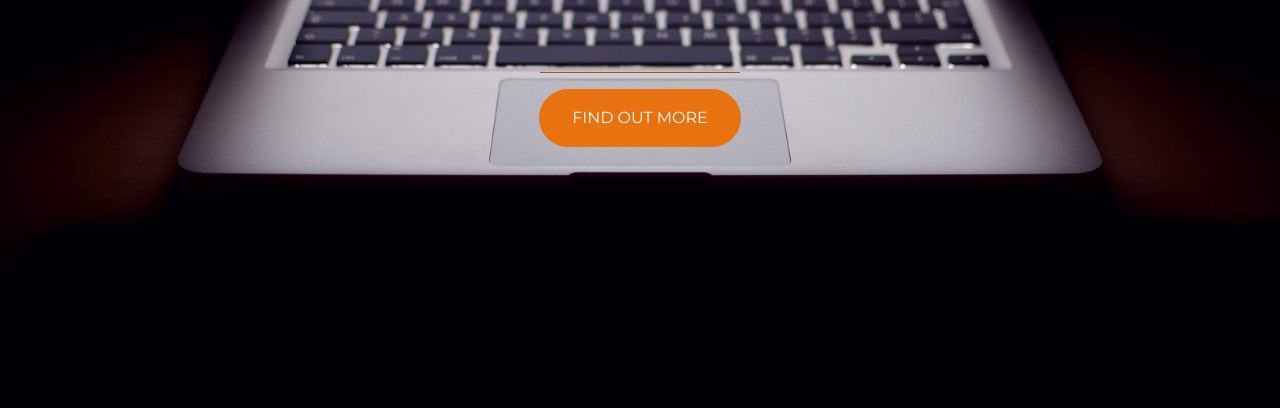
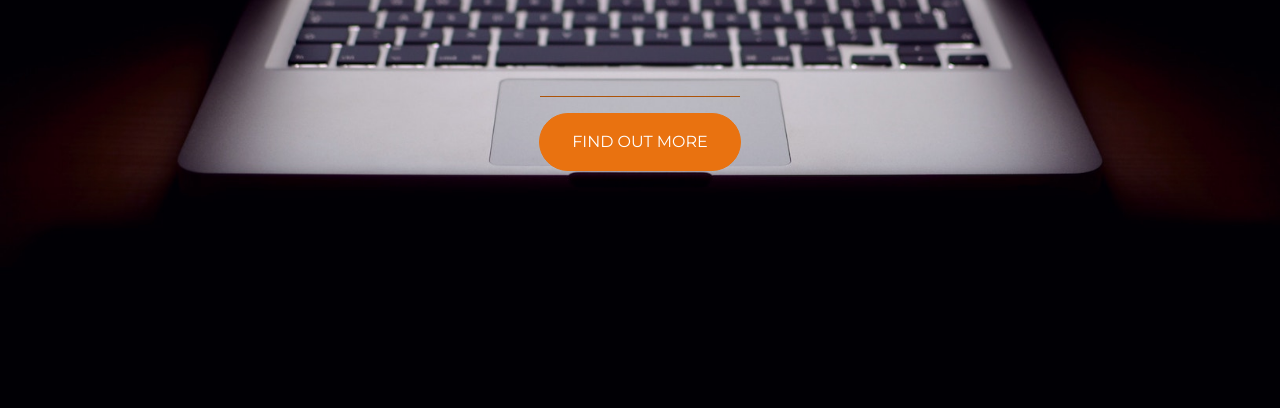
Before and after one commit to AliD201/HTML-CSS, a plain HTML site: page index.html in a window 1280 px wide. Shown: the part 392-800 px from the top of the page. Drawn offline with nearby package versions, Linux system fonts and the light colour scheme.

Commit message:
Update style.css

```diff
--- a/style.css
+++ b/style.css
@@ -39,5 +39,5 @@ hr {
   max-width: 200px;
 }
 .buffer{
-  height: 4rem
+  height: 7rem
 }
```
